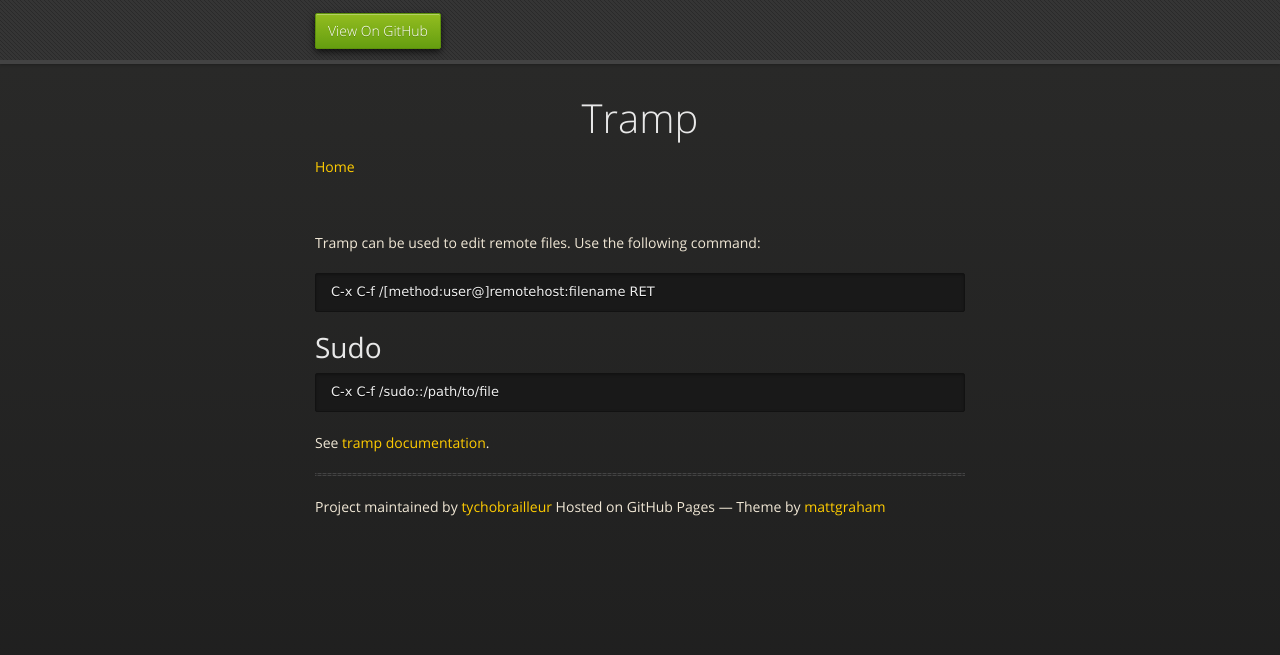
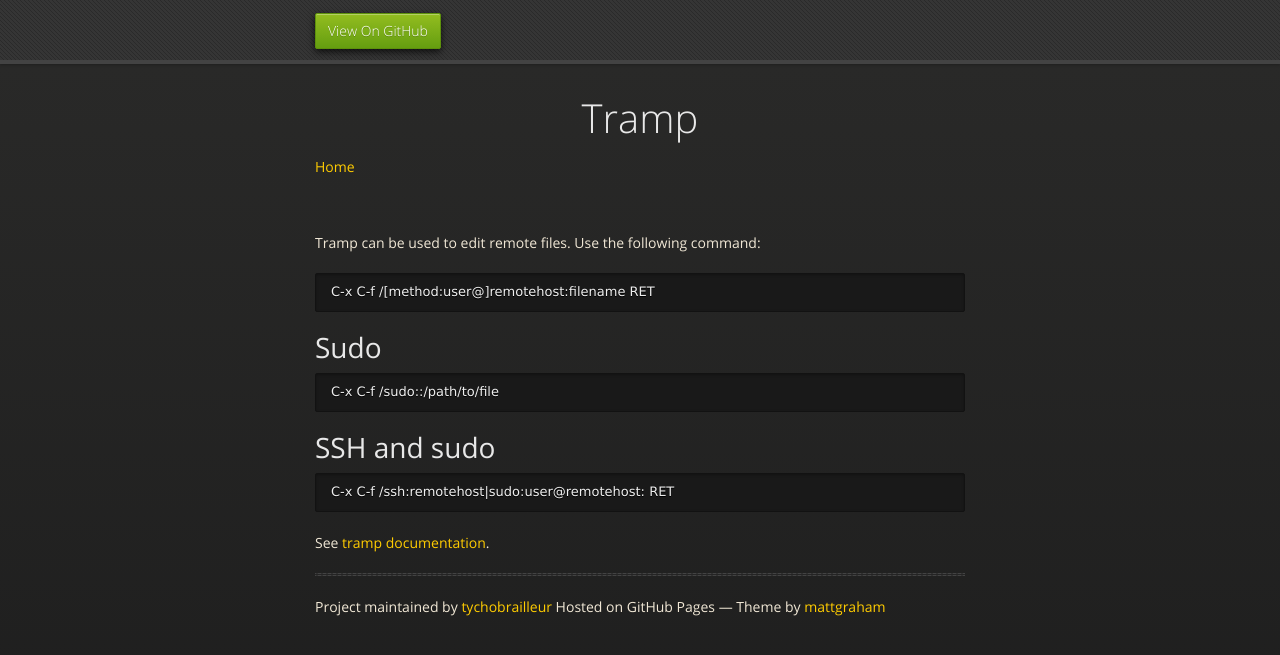
Before and after one commit to tychobrailleur/tychobrailleur.github.io, a Jekyll site: the page built from tramp.md, in a window 1280 px wide. Shown: the top 655 px of the page. Built offline with Jekyll 4.4.1, drawn with Linux system fonts in a browser that asks for light colours; nearby versions of some CDN libraries.

Commit message:
sudo on remote host.

```diff
--- a/tramp.md
+++ b/tramp.md
@@ -11,4 +11,8 @@
 
     C-x C-f /sudo::/path/to/file
 
+# SSH and sudo
+
+    C-x C-f /ssh:remotehost|sudo:user@remotehost: RET
+
 See [tramp documentation](http://www.gnu.org/software/tramp/).
```
